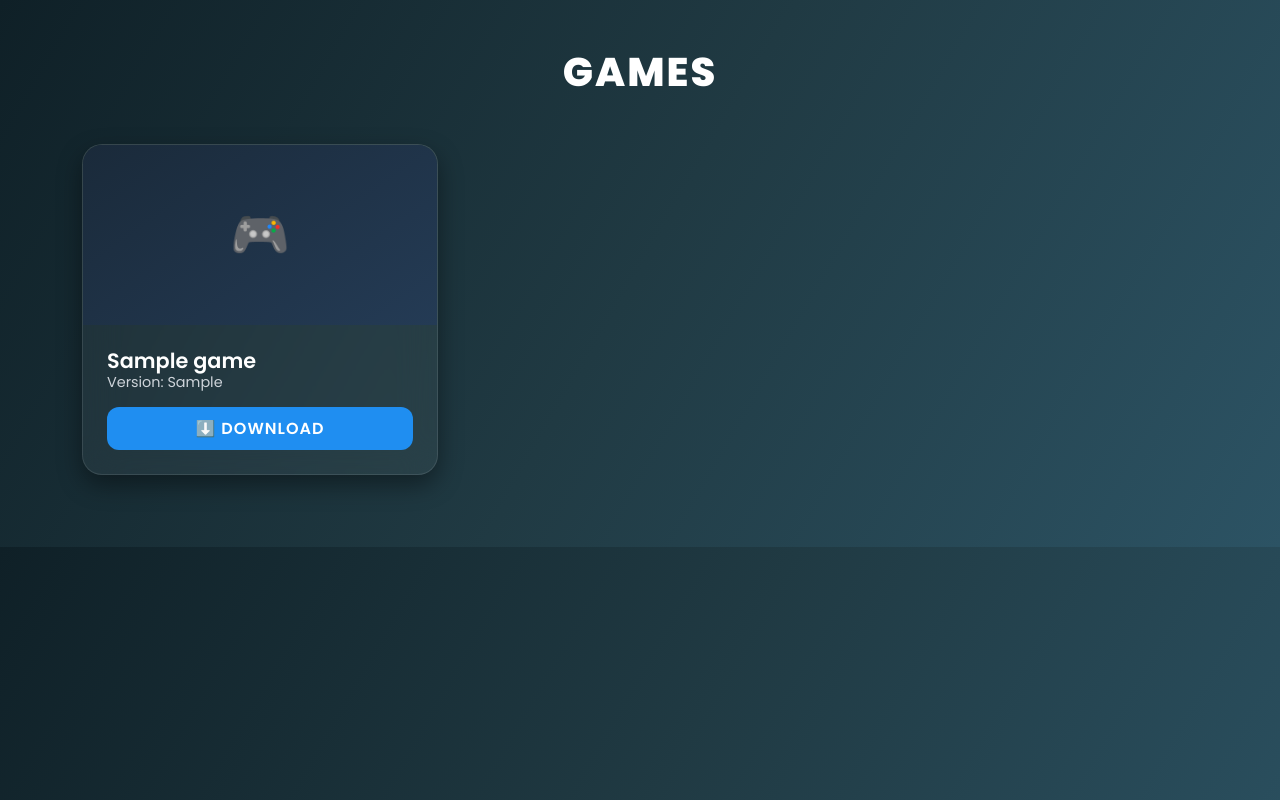
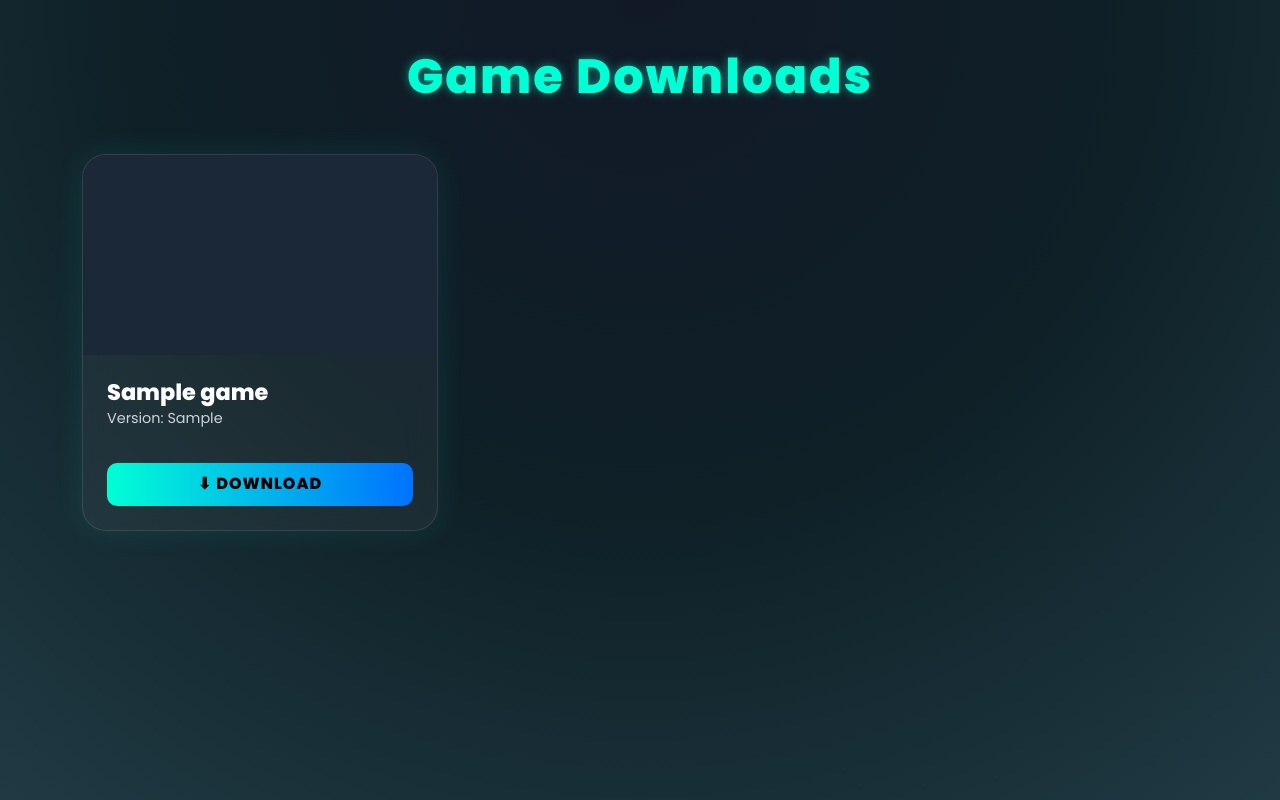
Before and after one commit to ItamarShubaev/django-project, a Django app: page /games/ in a window 1280 px wide. Run offline with Django 5.2, Linux system fonts and the light colour scheme; tables that the repository leaves empty hold one stand-in row (values such as "Sample post"); some libraries are stand-ins or nearby versions.

Commit message:
Update game_list.html

```diff
--- a/mywebsite/main/templates/games/game_list.html
+++ b/mywebsite/main/templates/games/game_list.html
@@ -1,122 +1,124 @@
 <!DOCTYPE html>
 <html lang="en">
 <head>
-  <meta charset="UTF-8">
+  <meta charset="UTF-8" />
   <title>Game Downloads</title>
-  <meta name="viewport" content="width=device-width, initial-scale=1">
-  <link href="https://cdn.jsdelivr.net/npm/bootstrap@5.3.2/dist/css/bootstrap.min.css" rel="stylesheet">
-  <link href="https://fonts.googleapis.com/css2?family=Poppins:wght@400;600;800&display=swap" rel="stylesheet">
+  <meta name="viewport" content="width=device-width, initial-scale=1" />
+  <link href="https://cdn.jsdelivr.net/npm/bootstrap@5.3.2/dist/css/bootstrap.min.css" rel="stylesheet" />
+  <link href="https://fonts.googleapis.com/css2?family=Poppins:wght@400;600;800&display=swap" rel="stylesheet" />
   <style>
     body {
-      background: linear-gradient(120deg, #0f2027, #203a43, #2c5364);
+      background: radial-gradient(circle at top, #111927, #0f2027, #203a43);
       font-family: 'Poppins', sans-serif;
-      color: #f8f9fa;
+      color: #ffffff;
+      min-height: 100vh;
+      padding: 3rem 1rem;
     }
 
     h1 {
       text-align: center;
       font-weight: 800;
-      color: #ffffff;
+      font-size: 3rem;
+      letter-spacing: 2px;
       margin-bottom: 3rem;
-      text-transform: uppercase;
-      letter-spacing: 2px;
+      color: #00ffd5;
+      text-shadow: 0 0 10px #00ffd580;
     }
 
     .game-card {
       background: rgba(255, 255, 255, 0.05);
-      backdrop-filter: blur(20px);
-      border-radius: 20px;
+      border: 1px solid rgba(255, 255, 255, 0.1);
+      border-radius: 1.5rem;
       overflow: hidden;
-      border: 1px solid rgba(255, 255, 255, 0.1);
+      backdrop-filter: blur(16px);
+      box-shadow: 0 0 30px rgba(0, 255, 213, 0.1);
       transition: transform 0.3s ease, box-shadow 0.3s ease;
-      box-shadow: 0 10px 25px rgba(0, 0, 0, 0.4);
+    }
+
+    .game-card:hover {
+      transform: translateY(-10px);
+      box-shadow: 0 0 30px rgba(0, 255, 213, 0.25);
+    }
+
+    .game-img {
+      height: 200px;
+      background-color: #1b2838;
+      background-size: cover;
+      background-position: center;
+    }
+
+    .card-body {
+      padding: 1.5rem;
       display: flex;
       flex-direction: column;
       justify-content: space-between;
     }
 
-    .game-card:hover {
-      transform: translateY(-8px);
-      box-shadow: 0 20px 35px rgba(0, 0, 0, 0.6);
-    }
-
-    .game-placeholder {
-      height: 180px;
-      background: linear-gradient(145deg, #1a2a3a, #243b55);
-      color: #adb5bd;
-      font-size: 3rem;
-      display: flex;
-      align-items: center;
-      justify-content: center;
-    }
-
-    .card-body {
-      padding: 1.5rem;
-      flex-grow: 1;
-    }
-
     .card-title {
-      font-weight: 600;
-      font-size: 1.3rem;
+      font-size: 1.4rem;
+      font-weight: 700;
+      margin-bottom: 0.3rem;
       color: #ffffff;
     }
 
     .card-subtitle {
       font-size: 0.9rem;
       color: #ced4da;
-      margin-bottom: 1rem;
+      margin-bottom: 1.2rem;
     }
 
     .btn-download {
-      background: #1f8ef1;
-      color: white;
+      background: linear-gradient(to right, #00ffd5, #0072ff);
+      color: #000;
+      font-weight: 700;
       border: none;
       padding: 0.6rem 1.2rem;
-      border-radius: 12px;
-      font-weight: 600;
+      border-radius: 10px;
+      transition: transform 0.2s ease;
       text-transform: uppercase;
       letter-spacing: 1px;
-      transition: background 0.3s ease, transform 0.2s ease;
     }
 
     .btn-download:hover {
-      background: #0d6efd;
       transform: scale(1.05);
     }
 
     .alert {
+      background-color: rgba(255, 255, 255, 0.05);
+      border: 1px solid #ffbf00;
       border-radius: 12px;
-      font-size: 1.2rem;
+      color: #ffbf00;
       text-align: center;
       padding: 2rem;
-      background-color: rgba(255,255,255,0.1);
-      color: #ffc107;
+      font-size: 1.2rem;
     }
 
     @media (max-width: 768px) {
-      .game-placeholder {
-        font-size: 2.5rem;
+      h1 {
+        font-size: 2.2rem;
+      }
+
+      .game-img {
+        height: 150px;
       }
     }
   </style>
 </head>
 <body>
 
-<div class="container py-5">
-  <h1>games</h1>
-  <div class="row">
+  <div class="container">
+    <h1>Game Downloads</h1>
+    <div class="row g-4">
       {% for game in games %}
-      <div class="col-md-4 mb-4">
+        <div class="col-md-6 col-lg-4">
           <div class="game-card h-100">
-          <div class="game-placeholder">
-            🎮
-          </div>
-          <div class="card-body d-flex flex-column justify-content-between">
+            <div class="game-img" style="background-image: url('{{ game.cover_url|default:"https://via.placeholder.com/400x200?text=Game+Cover" }}');"></div>
+            <div class="card-body">
               <div>
                 <h5 class="card-title">{{ game.title }}</h5>
                 <h6 class="card-subtitle">Version: {{ game.version }}</h6>
               </div>
-            <a href="{{ game.exe_file.url }}" class="btn btn-download mt-auto" download>⬇️ Download</a>
+              <a href="{{ game.exe_file.url }}" class="btn btn-download mt-3" download>⬇ Download</a>
             </div>
           </div>
         </div>
```
Lines whose indentation alone changed are shown as unchanged.
